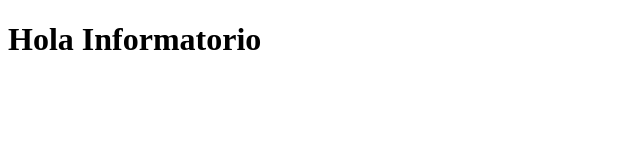
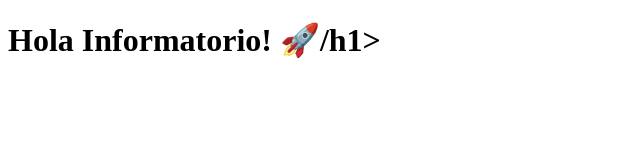
Before and after one commit to JoaquinCar22/ejemplo, a plain HTML site: page app/index.html in a window 1280 px wide. Shown: the whole page, without its empty margins (0-640 px from the left). Drawn offline with Linux system fonts and the light colour scheme.

Commit message:
Tercer Commit

```diff
--- a/app/index.html
+++ b/app/index.html
@@ -6,6 +6,6 @@
     <title>Primer Despliegue</title>
 </head>
 <body>
-    <h1>Hola Informatorio</h1>
+    <h1>Hola Informatorio! 🚀/h1>
 </body>
 </html>
```
